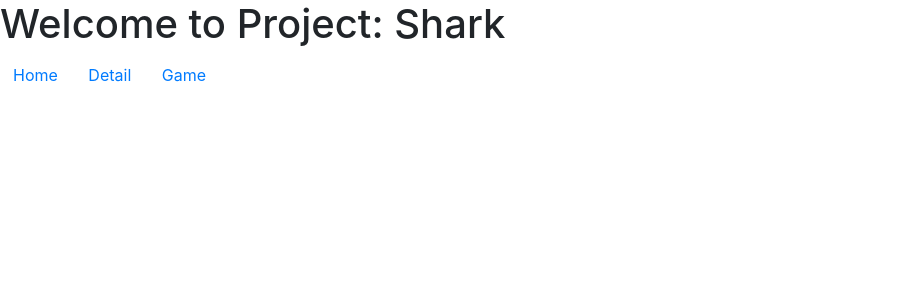
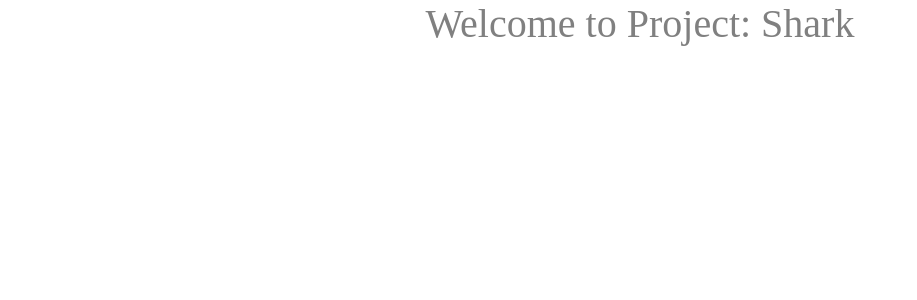
Before and after one commit to Yongquan96/projectshark, a CodeIgniter app: the page made by application/views/template/header.php in a window 1280 px wide. Shown: the top 300 px of the page, without its empty margins (0-917 px from the left). Run offline with CodeIgniter, Linux system fonts and the light colour scheme; some web fonts are replaced.

Commit message:
Home Page Edits
Added Google Map, Play game button, and shark image

```diff
--- a/application/views/template/header.php
+++ b/application/views/template/header.php
@@ -5,9 +5,13 @@
 <script src="https://code.jquery.com/jquery-3.5.1.slim.min.js" integrity="sha384-DfXdz2htPH0lsSSs5nCTpuj/zy4C+OGpamoFVy38MVBnE+IbbVYUew+OrCXaRkfj" crossorigin="anonymous"></script>
 <script src="https://cdn.jsdelivr.net/npm/popper.js@1.16.1/dist/umd/popper.min.js" integrity="sha384-9/reFTGAW83EW2RDu2S0VKaIzap3H66lZH81PoYlFhbGU+6BZp6G7niu735Sk7lN" crossorigin="anonymous"></script>
 <script src="https://stackpath.bootstrapcdn.com/bootstrap/4.5.2/js/bootstrap.min.js" integrity="sha384-B4gt1jrGC7Jh4AgTPSdUtOBvfO8shuf57BaghqFfPlYxofvL8/KUEfYiJOMMV+rV" crossorigin="anonymous"></script>
+<!--Berlin Sans FB Demi-->
+<link href="//db.onlinewebfonts.com/c/b6539b6d3432c623d8d4f9cc2a29589e?family=Berlin+Sans+FB+Demi" rel="stylesheet" type="text/css"/>
 
-<h1> Welcome to Project: Shark </h1>
+<link href="assets/css/ProjectSharkStyle.css" rel="stylesheet" type="text/css"/>
 
-<a href="home" class="btn btn-link">Home</a>
-<a href="shark_detail" class="btn btn-link">Detail</a>
-<a href="game_menu" class="btn btn-link">Game</a>
+<h1 class="header_logo"> Welcome to Project: Shark </h1>
+
+<!--<a href="home" class="btn btn-link">Home</a>-->
+<!--<a href="shark_detail" class="btn btn-link">Detail</a>-->
+<!--<a href="game_menu" class="btn btn-link">Game</a>-->
--- /dev/null
+++ b/assets/css/ProjectSharkStyle.css
@@ -0,0 +1,69 @@
+body,html{
+	height:100%;
+	width: 100%;
+}
+h1.header_logo{
+	position: absolute;
+	top:0px;
+	margin-left: auto;
+	margin-right: auto;
+	width:100%;
+	font-family: "Berlin Sans FB Demi";
+	color:grey;
+	/*-webkit-text-stroke: 2px black;*/
+	text-align: center;
+	z-index: 1;
+}
+.col.map{
+	position: absolute;
+	top:0px;
+	left: -15px;
+}
+.col.detail{
+	text-align: center;
+	position: absolute;
+	top:0px;
+	left: 50%;
+	width: 50%;
+}
+
+button.play_game{
+	position: relative;
+	font-family: "Berlin Sans FB Demi";
+	top:100px;
+	padding: 5px 15rem;
+	/*margin-top:80px;*/
+	/*padding: 0px 20%;*/
+	border-style: solid;
+	border-width: thick;
+	border-color: black;
+	border-radius: 10px;
+	font-size: 25px;
+	background-color: #5596cc;
+}
+button.play_game:hover{
+	background-color: #8bb3f8;
+}
+
+img.sharkbg{
+	width: 500px;
+	margin-top:35%;
+}
+
+#sharkmap{
+	width:50%;
+	height:100vh
+}
+
+a[href^="http://maps.google.com/maps"]{display:none !important}
+a[href^="https://maps.google.com/maps"]{display:none !important}
+
+.gmnoprint a, .gmnoprint span, .gm-style-cc {
+	display:none;
+}
+.gmnoprint div {
+	background:none !important;
+}
+.gm-style > div:nth-child(10){
+	display:none;
+}
```
Also changed, not shown: application/views/home.php (+21 -1 lines), assets/js/ProjectSharkMap.js (added, +12 -0 lines), assets/img/sharkMouth.png (added).
